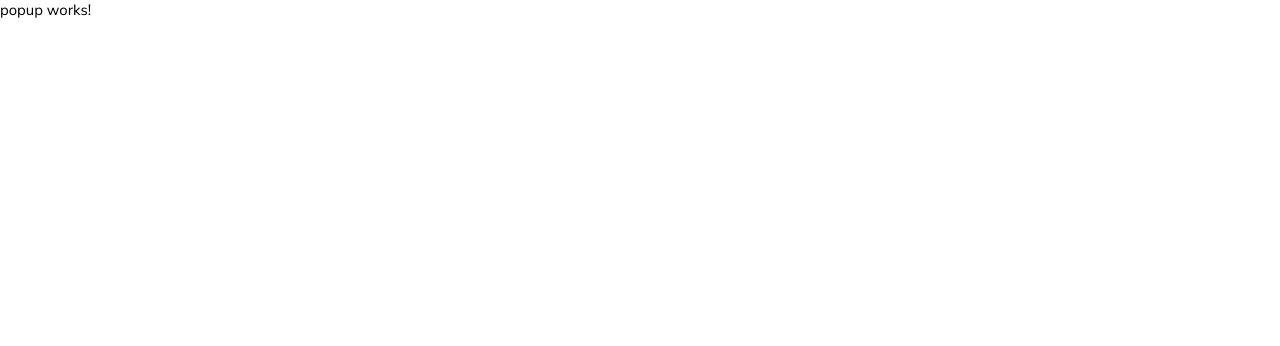
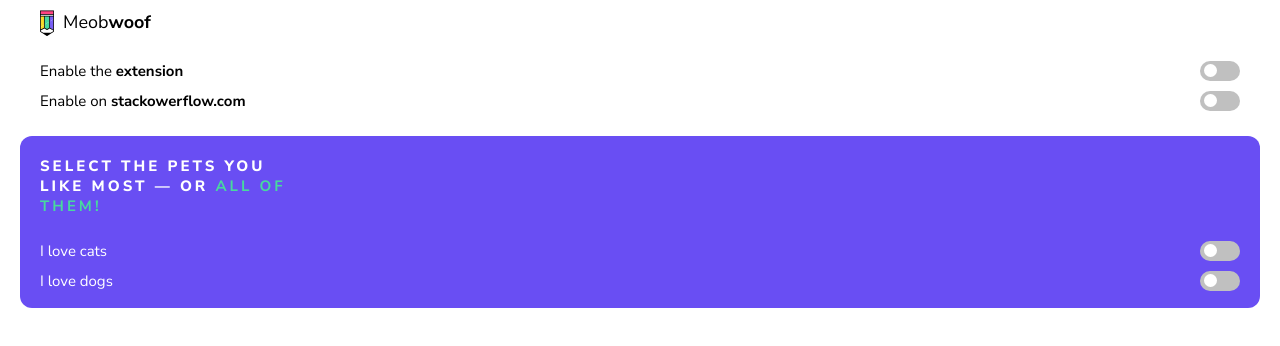
Before and after one commit to BaryshevRS/angular-chrome-extension, an Angular app: page / in a window 1280 px wide. Shown: the top 346 px of the page. Built offline with nearby package versions, Linux system fonts and the light colour scheme.

Commit message:
Added styles for popup component

```diff
--- a/src/app/popup/popup.component.html
+++ b/src/app/popup/popup.component.html
@@ -1 +1,43 @@
-<p>popup works!</p>
+<div class="popup">
+  <div class="popup__container">
+
+    <div class="popup__header">
+      <div class="popup__logo">
+        <img src="assets/logo.svg" alt="">
+      </div>
+      <div class="popup__logo-title">Meob<b>woof</b></div>
+    </div>
+
+    <div class="popup__global-controls">
+      <div class="popup__control">
+        <span>
+          Enable the <b>extension</b>
+        </span>
+        <app-switch size="mini"></app-switch>
+      </div>
+
+      <div class="popup__control">
+        <span>
+          Enable on <b>stackowerflow.com</b>
+        </span>
+        <app-switch size="mini"></app-switch>
+      </div>
+    </div>
+
+    <div class="popup__main-controls">
+      <div class="popup__title">
+        Select the pets you <br> like most — or <b>all of<br> them!</b>
+      </div>
+
+      <div class="popup__control popup__control--secondary">
+        <span>I love cats</span>
+        <app-switch size="mini"></app-switch>
+      </div>
+
+      <div class="popup__control popup__control--secondary">
+        <span>I love dogs </span>
+        <app-switch size="mini"></app-switch>
+      </div>
+    </div>
+  </div>
+</div>
--- a/src/app/popup/popup.component.scss
+++ b/src/app/popup/popup.component.scss
@@ -0,0 +1,87 @@
+:host {
+  height: 326px;
+  display: flex;
+}
+
+.popup {
+  width: 100%;
+
+  &__container {
+    padding: 10px 20px 20px;
+  }
+
+  &__header {
+    padding-left: 20px;
+    display: flex;
+    align-items: center;
+  }
+
+  &__logo {
+    width: 15px;
+    height: 26px;
+    display: flex;
+  }
+
+  &__logo-title {
+    font-weight: normal;
+    font-size: 18px;
+    line-height: 140%;
+    color: #000000;
+    align-items: center;
+    height: 26px;
+    margin-left: 8px;
+
+    b {
+      font-weight: 700;
+    }
+  }
+
+  &__global-controls {
+    width: 100%;
+    padding: 20px;
+  }
+
+  &__control {
+    align-items: center;
+    display: flex;
+    justify-content: space-between;
+    font-weight: normal;
+    font-size: 15px;
+    line-height: 200%;
+    color: #000000;
+
+    b {
+      font-weight: 700;
+    }
+
+    &--secondary {
+      font-weight: normal;
+      font-size: 15px;
+      line-height: 200%;
+      color: #FFFFFF;
+    }
+  }
+
+  &__main-controls {
+    padding: 20px;
+    background: #694EF3;
+    border-radius: 12px;
+    min-width: 360px;
+    width: 100%;
+    height: 172px;
+  }
+
+  &__title {
+    font-weight: 800;
+    font-size: 15px;
+    line-height: 20px;
+    letter-spacing: 3px;
+    text-transform: uppercase;
+    color: #FFFFFF;
+    margin-bottom: 20px;
+
+    b {
+      color: #48D99E;
+    }
+  }
+}
--- a/src/app/ui/switch/switch.component.html
+++ b/src/app/ui/switch/switch.component.html
@@ -1,4 +1,4 @@
-<label class="switch">
+<label class="switch" [ngClass]="size">
   <input type="checkbox">
   <span class="slider round"></span>
 </label>
--- a/src/app/ui/switch/switch.component.scss
+++ b/src/app/ui/switch/switch.component.scss
@@ -1,3 +1,7 @@
+:host {
+  display: flex;
+}
+
 /* The switch - the box around the slider */
 .switch {
   position: relative;
@@ -56,3 +60,19 @@ input:checked + .slider:before {
 .slider.round:before {
   border-radius: 50%;
 }
+
+.switch.mini {
+    width: 40px;
+    height: 20px;
+
+  .slider:before {
+    height: 13.33px;
+    width: 13.33px;
+    left: 4px;
+    bottom: 4px;
+  }
+
+  input:checked + .slider:before {
+    transform: translateX(19px);
+  }
+}
--- a/src/app/ui/switch/switch.component.ts
+++ b/src/app/ui/switch/switch.component.ts
@@ -1,4 +1,6 @@
-import { Component, OnInit } from '@angular/core';
+import { Component, Input, OnInit } from '@angular/core';
+
+type SwitchSize = 'mini' | 'default'
 
 @Component({
   selector: 'app-switch',
@@ -7,6 +9,8 @@ import { Component, OnInit } from '@angular/core';
 })
 export class SwitchComponent implements OnInit {
 
+  @Input() size: SwitchSize = 'default'
+
   constructor() { }
 
   ngOnInit(): void {
--- a/src/app/welcome/welcome.component.scss
+++ b/src/app/welcome/welcome.component.scss
@@ -1,18 +1,12 @@
-:host {
-  height: 100%;
-}
-
 .welcome {
   background: #F8F8F8;
-  width: 100%;
-  height: 100%;
 
   &__container {
     display: flex;
+    width: 100%;
+    min-height: 100vh;
     flex-direction: column;
     max-width: 1440px;
-    height: 100%;
-    width: 100%;
     margin: 0 auto;
     padding: 60px 30px;
   }
--- a/src/styles.scss
+++ b/src/styles.scss
@@ -5,11 +5,6 @@ html {
   box-sizing: border-box;
   font-size: 15px;
   font-family: 'Nunito Sans', sans-serif;
-}
-
-html, body, app-root {
-  width: 100%;
-  height: 100%;
 }
 
 *, *:before, *:after {
```
Also changed, not shown: src/app/popup/popup.module.ts (added, +10 -0 lines), src/app/ui/ui.module.ts (renamed from src/app/ui/ui/ui.module.ts).
